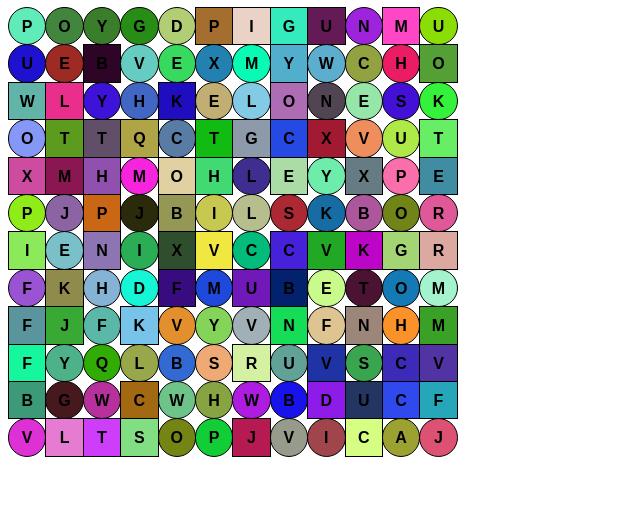
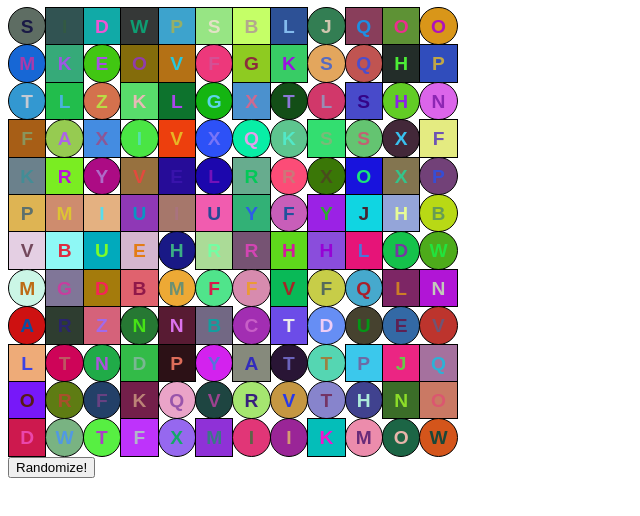
Before and after one commit to BryanGabe00/RedDragons-sprint-6, a React (Create React App) app: page / in a window 1280 px wide. Shown: the top 516 px of the page, without its empty margins (0-640 px from the left). Built offline with nearby package versions, Linux system fonts and the light colour scheme; the HTML template or start-up script is replaced by a standard one.

Commit message:
Added randomize button, added randomized text color, refactored some of the code

```diff
--- a/src/App.js
+++ b/src/App.js
@@ -4,10 +4,8 @@ class MosaicBtn extends React.Component {
 	constructor(props) {
 		super(props);
 		this.state = {
+			isClicked: false,
 			text: "",
-			isClicked: false,
-		};
-		this.style = {
 			textColor: "#000",
 			bgColor: "#fff",
 			radius: "0",
@@ -42,13 +40,24 @@ class MosaicBtn extends React.Component {
 		return borderRadius + "px";
 	}
 
+	updateState() {
+		/*Updates this.state when called*/
+		const letter = this.generateLetter();
+		const radius = this.generateRadius();
+		const textColor = this.generateColor();
+		const bgColor = this.generateColor();
+
+		this.setState({
+			text: letter,
+			radius: radius,
+			textColor: textColor,
+			bgColor: bgColor,
+		});
+	}
+
 	componentDidMount() {
-		/*Updates this.style and this.state.text when component renders*/
-		const letter = this.generateLetter();
-		this.style.textColor = this.generateColor();
-		this.style.bgColor = this.generateColor();
-		this.style.radius = this.generateRadius();
-		this.setState({text: letter});
+		/*Updates this.state when component renders*/
+		this.updateState();
 	}
 
 	render() {
@@ -57,6 +66,7 @@ class MosaicBtn extends React.Component {
 		if (this.state.isClicked) {
 			element = (
 				<button
+					className = "box"
 					style = {{
 						color: "black",
 						backgroundColor: "yellow",
@@ -64,16 +74,17 @@ class MosaicBtn extends React.Component {
 					}}
 					onClick = {() => this.setState({isClicked: false})}
 				>
-					{":)"}
+					:)
 				</button>
 			);
 		} else {
 			element = (
 				<button
+					className = "box"
 					style = {{
 						color: this.state.textColor,
-						backgroundColor: this.style.bgColor,
-						borderRadius: this.style.radius,
+						backgroundColor: this.state.bgColor,
+						borderRadius: this.state.radius,
 					}}
 					onClick = {() => this.setState({isClicked: true})}
 				>
@@ -109,23 +120,53 @@ class MosaicRow extends React.Component {
 }
 
 class Mosaic extends React.Component {
+	constructor(props) {
+		super(props);
+		this.state = {rowIDs: [0, 1, 2, 3, 4, 5, 6, 7, 8, 9, 10, 11]};
+		this.currentRow = 0
+	}
+
+	renderRow() {
+		/*Returns a single pre-configured <MosaicRow /> component*/
+		let index = this.currentRow
+		this.currentRow = (this.currentRow + 1) % 12;
+		return (
+			<MosaicRow
+				className = "row"
+				key = {this.state.rowIDs[index]}
+			/>
+		);
+	}
+
+	randomize() {
+		/*Updates the rowIDs Array when called*/
+		let newArray = this.state.rowIDs.map(x => x + 12)
+		this.setState({rowIDs: newArray});
+	}
+
 	render() {
 		/*Renders twelve rows of MosaicRow components*/
 		return (
-			<div>
-				<MosaicRow className="row" />
-				<MosaicRow className="row" />
-				<MosaicRow className="row" />
-				<MosaicRow className="row" />
-				<MosaicRow className="row" />
-				<MosaicRow className="row" />
-				<MosaicRow className="row" />
-				<MosaicRow className="row" />
-				<MosaicRow className="row" />
-				<MosaicRow className="row" />
-				<MosaicRow className="row" />
-				<MosaicRow className="row" />
-			</div>
+			<>
+				{this.renderRow()}
+				{this.renderRow()}
+				{this.renderRow()}
+				{this.renderRow()}
+				{this.renderRow()}
+				{this.renderRow()}
+				{this.renderRow()}
+				{this.renderRow()}
+				{this.renderRow()}
+				{this.renderRow()}
+				{this.renderRow()}
+				{this.renderRow()}
+				<button
+					className = "uiButton"
+					onClick = {() => this.randomize()}
+				>
+					Randomize!
+				</button>
+			</>
 		);
 	}
 }
--- a/src/index.css
+++ b/src/index.css
@@ -1,4 +1,4 @@
-button {
+button.box {
 	border: 1px solid black;
 	float: left;
 	height: 3vw;
@@ -6,7 +6,7 @@ button {
 	margin-right: -1px;
 	margin-top: -1px;
 	padding: 0;
-	font-size: 16px;
+	font-size: 1.5vw;
 	font-weight: bold;
 	line-height: 3vw;
 	text-align: center;
```
